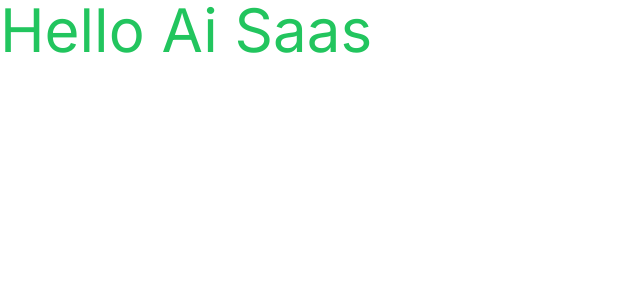
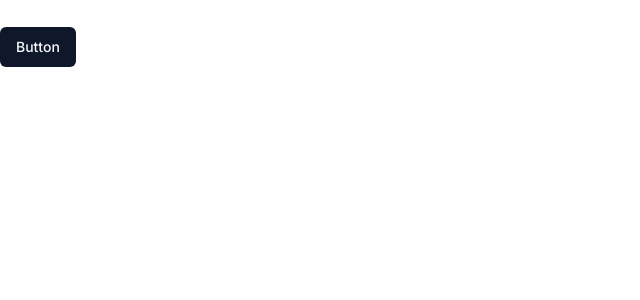
Before and after one commit to Atlon1/ai-saas, a Next.js app: page / in a window 1280 px wide. Shown: the top 300 px of the page, without its empty margins (0-640 px from the left). Built offline with nearby package versions, Linux system fonts and the light colour scheme.

Commit message:
addd shadcn ui

```diff
--- a/app/page.tsx
+++ b/app/page.tsx
@@ -1,9 +1,10 @@
+import {Button} from "@/components/ui/button";
 
 
 export default function Home() {
   return (
     <p className='text-6xl text-green-500'>
-      Hello Ai Saas
+      <Button>Button</Button>
     </p>
   )
 }
```
